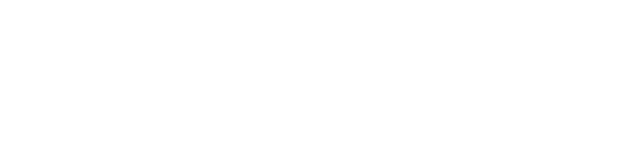
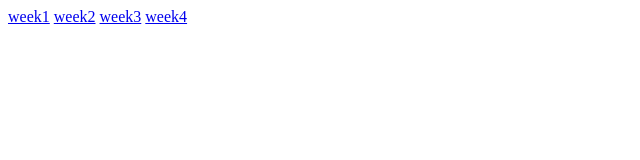
Before and after one commit to stark920/F2E-2021, a plain HTML site: page index.html in a window 1280 px wide. Shown: the whole page, without its empty margins (0-640 px from the left). Drawn offline with Linux system fonts and the light colour scheme.

Commit message:
add link

```diff
--- a/index.html
+++ b/index.html
@@ -5,6 +5,10 @@
     <meta http-equiv="X-UA-Compatible" content="IE=edge" />
     <meta name="viewport" content="width=device-width, initial-scale=1.0" />
     <title>F2E Challenge - 2021</title>
+    <a href="week1/index.html">week1</a>
+    <a href="week2/index.html">week2</a>
+    <a href="week3/index.html">week3</a>
+    <a href="week4/index.html">week4</a>
   </head>
   <body></body>
 </html>
```
